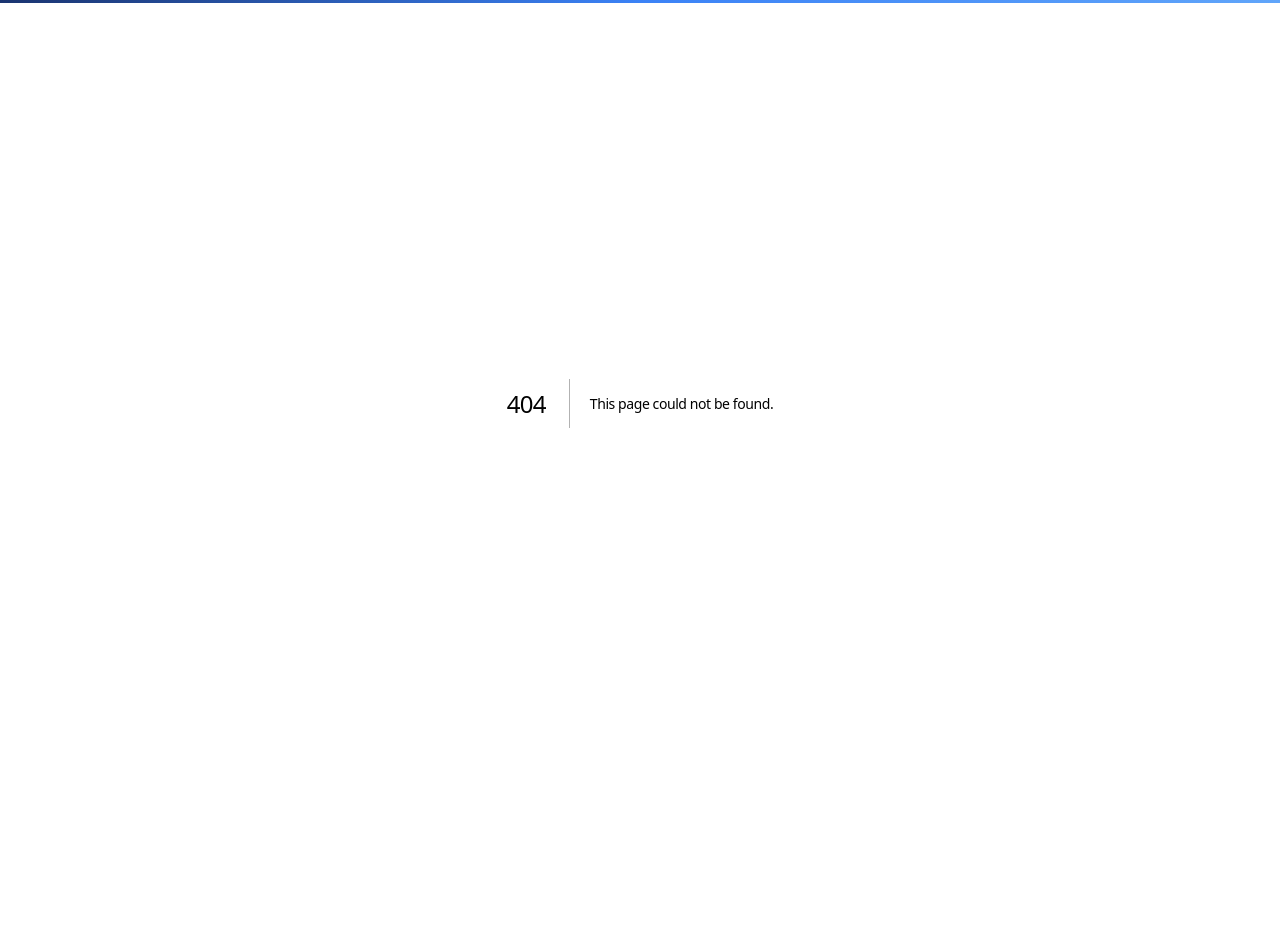
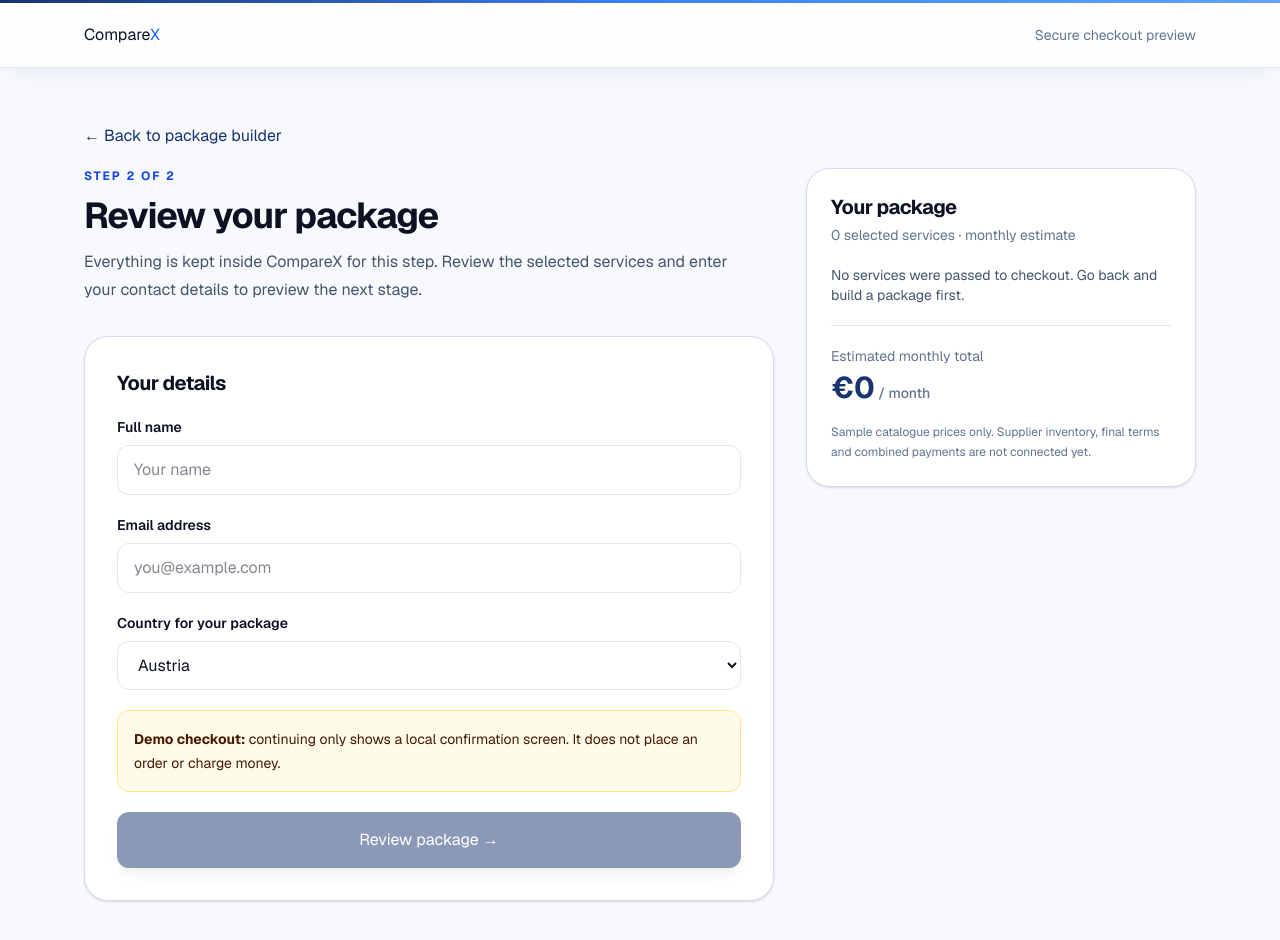
Before and after one commit to pietroconforti-blip/compareX, a Next.js app: page /checkout in a window 1280 px wide. Before the commit this address had no page. Shown: the top 940 px of the page. Before the commit the page ends 803 px from the top, so only its background shows below. Built offline with nearby package versions, Linux system fonts and the light colour scheme.

Commit message:
Add in-site package checkout preview

```diff
--- /dev/null
+++ b/app/checkout/page.tsx
@@ -0,0 +1,97 @@
+"use client";
+
+import { Suspense, useMemo, useState } from "react";
+import { useSearchParams, useRouter } from "next/navigation";
+import { offers, categoryLabels, categoryIcons, formatPrice } from "@/lib/home-data";
+
+function CheckoutContent() {
+  const params = useSearchParams();
+  const router = useRouter();
+  const ids = (params.get("ids") ?? "").split(",").map(Number).filter(Number.isFinite);
+  const selected = useMemo(() => offers.filter((o) => ids.includes(o.id)), [params]);
+  const total = selected.reduce((sum, offer) => sum + offer.price, 0);
+  const [fullName, setFullName] = useState("");
+  const [email, setEmail] = useState("");
+  const [country, setCountry] = useState("Austria");
+  const [submitted, setSubmitted] = useState(false);
+
+  if (submitted) {
+    return (
+      <main className="min-h-screen bg-[#f7f9fd] px-5 py-16 text-[#0c1222]">
+        <div className="mx-auto max-w-xl rounded-3xl border border-[#d5dceb] bg-white p-8 text-center shadow-xl">
+          <div className="mx-auto flex h-16 w-16 items-center justify-center rounded-full bg-emerald-50 text-3xl">✓</div>
+          <h1 className="mt-5 text-3xl font-bold">Your package is ready to review</h1>
+          <p className="mt-3 leading-7 text-slate-600">This is a checkout preview only. No order was sent, no provider was contacted, and no payment was taken. Live ordering will require provider agreements and a payment integration.</p>
+          <button onClick={() => router.push("/")} className="mt-6 rounded-xl bg-[#1a3470] px-6 py-3 font-semibold text-white">Back to CompareX</button>
+        </div>
+      </main>
+    );
+  }
+
+  return (
+    <main className="min-h-screen bg-[#f7f9fd] text-[#0c1222]">
+      <header className="border-b border-[#d5dceb] bg-white">
+        <div className="mx-auto flex max-w-6xl items-center justify-between px-5 py-5">
+          <button onClick={() => router.push("/")} className="text-xl font-bold">Compare<span className="text-blue-600">X</span></button>
+          <span className="text-sm text-slate-500">Secure checkout preview</span>
+        </div>
+      </header>
+      <div className="mx-auto max-w-6xl px-5 py-10 md:py-14">
+        <button onClick={() => router.push("/")} className="text-sm font-semibold text-[#1a3470] hover:underline">← Back to package builder</button>
+        <div className="mt-5 grid gap-8 lg:grid-cols-[1fr_390px]">
+          <section>
+            <p className="text-xs font-bold uppercase tracking-[0.16em] text-blue-700">Step 2 of 2</p>
+            <h1 className="mt-3 text-4xl font-bold tracking-tight">Review your package</h1>
+            <p className="mt-3 max-w-2xl leading-7 text-slate-600">Everything is kept inside CompareX for this step. Review the selected services and enter your contact details to preview the next stage.</p>
+            <form onSubmit={(e) => { e.preventDefault(); setSubmitted(true); }} className="mt-8 space-y-5 rounded-3xl border border-[#d5dceb] bg-white p-6 shadow-sm md:p-8">
+              <h2 className="text-xl font-bold">Your details</h2>
+              <label className="block">
+                <span className="mb-2 block text-sm font-semibold">Full name</span>
+                <input required value={fullName} onChange={(e) => setFullName(e.target.value)} placeholder="Your name" className="w-full rounded-xl border border-slate-200 px-4 py-3 outline-none focus:border-blue-600" />
+              </label>
+              <label className="block">
+                <span className="mb-2 block text-sm font-semibold">Email address</span>
+                <input required type="email" value={email} onChange={(e) => setEmail(e.target.value)} placeholder="you@example.com" className="w-full rounded-xl border border-slate-200 px-4 py-3 outline-none focus:border-blue-600" />
+              </label>
+              <label className="block">
+                <span className="mb-2 block text-sm font-semibold">Country for your package</span>
+                <select value={country} onChange={(e) => setCountry(e.target.value)} className="w-full rounded-xl border border-slate-200 bg-white px-4 py-3 outline-none focus:border-blue-600">
+                  <option>Austria</option><option>Italy</option>
+                </select>
+              </label>
+              <div className="rounded-xl border border-amber-200 bg-amber-50 p-4 text-sm leading-6 text-amber-950">
+                <strong>Demo checkout:</strong> continuing only shows a local confirmation screen. It does not place an order or charge money.
+              </div>
+              <button type="submit" disabled={selected.length === 0} className="w-full rounded-xl bg-[#1a3470] px-6 py-4 font-bold text-white shadow-lg transition hover:bg-[#12254f] disabled:opacity-50">Review package →</button>
+            </form>
+          </section>
+          <aside className="h-fit rounded-3xl border border-[#d5dceb] bg-white p-6 shadow-sm lg:sticky lg:top-6">
+            <h2 className="text-xl font-bold">Your package</h2>
+            <p className="mt-1 text-sm text-slate-500">{selected.length} selected services · monthly estimate</p>
+            <div className="mt-5 space-y-4">
+              {selected.map((o) => (
+                <div key={o.id} className="flex items-start justify-between gap-3 border-b border-slate-100 pb-4">
+                  <div className="flex gap-3">
+                    <span className="flex h-10 w-10 items-center justify-center rounded-xl bg-[#f0f5ff] text-xl">{categoryIcons[o.category]}</span>
+                    <div><p className="text-xs font-semibold uppercase tracking-wide text-slate-500">{categoryLabels[o.category]}</p><p className="mt-1 font-semibold">{o.name}</p><p className="mt-1 text-sm text-slate-500">{o.location}</p></div>
+                  </div>
+                  <span className="shrink-0 text-sm font-bold">{formatPrice(o.price)}</span>
+                </div>
+              ))}
+              {selected.length === 0 && <p className="text-sm text-slate-600">No services were passed to checkout. Go back and build a package first.</p>}
+            </div>
+            <div className="mt-5 border-t border-slate-200 pt-5">
+              <p className="text-sm text-slate-500">Estimated monthly total</p>
+              <p className="mt-1 text-3xl font-bold text-[#1a3470]">{formatPrice(total)}<span className="text-sm font-medium text-slate-500"> / month</span></p>
+            </div>
+            <p className="mt-4 text-xs leading-5 text-slate-500">Sample catalogue prices only. Supplier inventory, final terms and combined payments are not connected yet.</p>
+          </aside>
+        </div>
+      </div>
+    </main>
+  );
+}
+
+export default function CheckoutPage() {
+  return <Suspense fallback={<main className="min-h-screen p-10">Loading checkout…</main>}><CheckoutContent /></Suspense>;
+}
```
